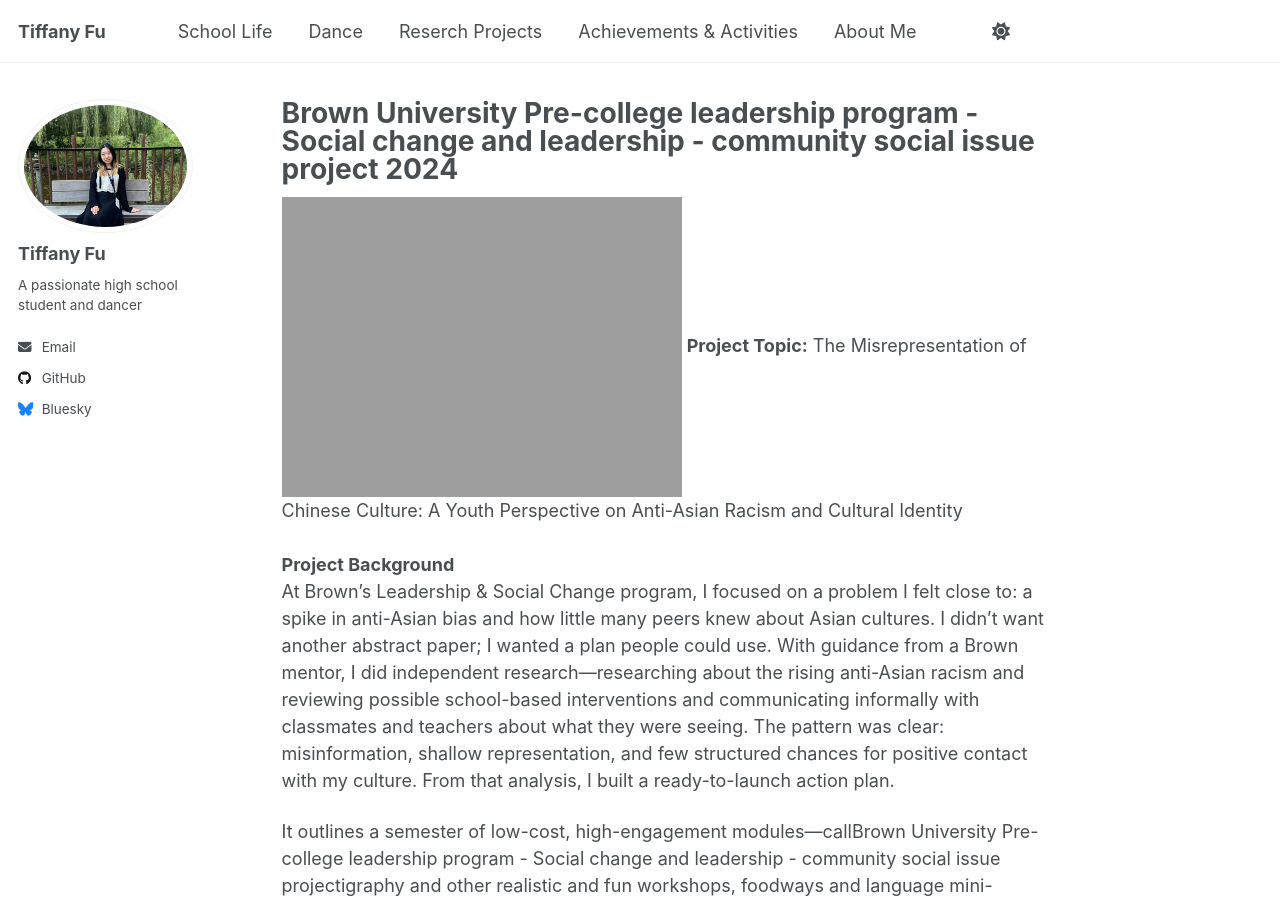
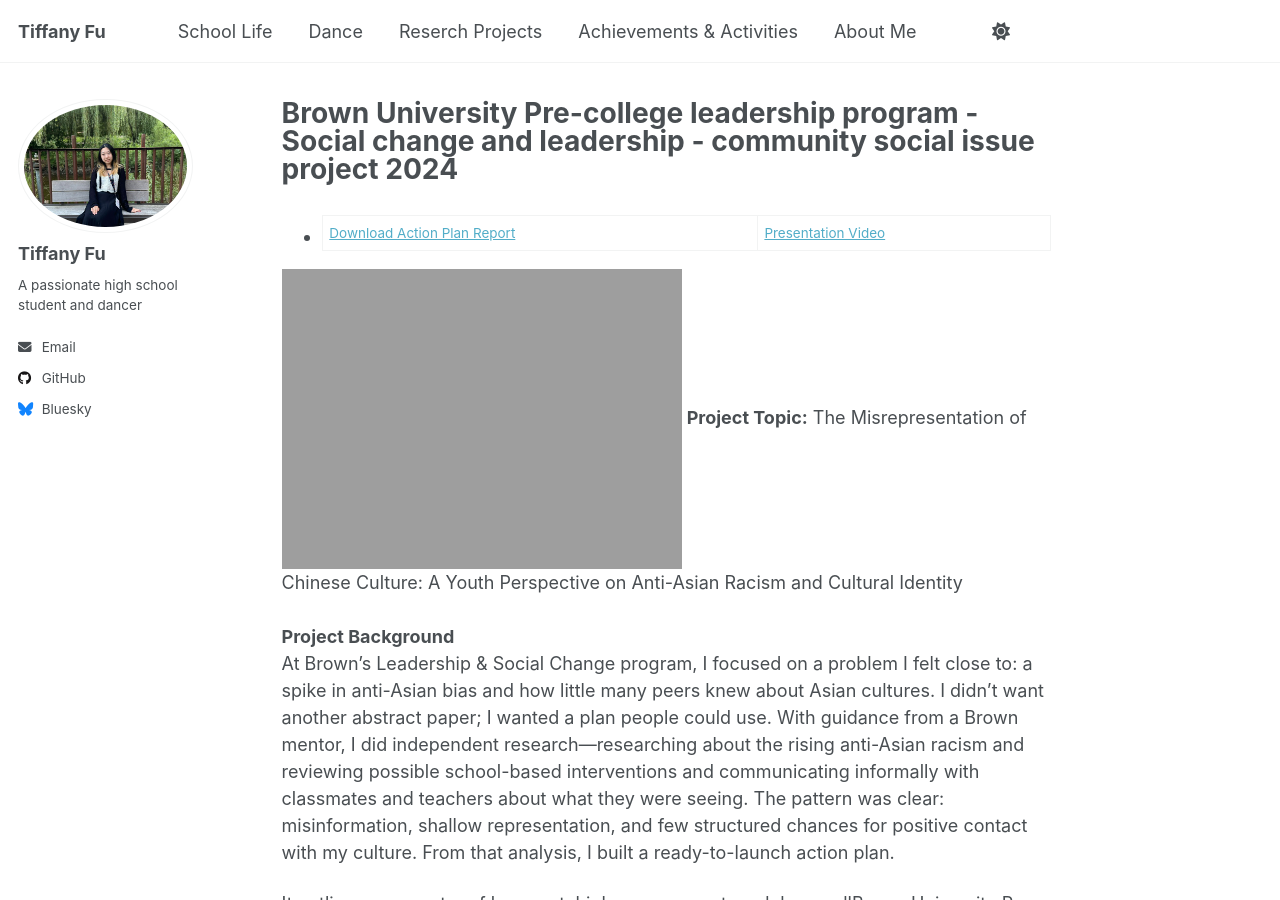
Before and after one commit to TiffanyJTFu/TiffanyFu, a Jekyll site: the page built from _teaching/02-SocialScienceResearchProject-1.md, in a window 1280 px wide and 900 px high. Built offline with Jekyll 4.4.1, drawn with Linux system fonts in a browser that asks for light colours; a script that is not in the unit is left out.

Commit message:
Update 02-SocialScienceResearchProject-1.md

```diff
--- a/_teaching/02-SocialScienceResearchProject-1.md
+++ b/_teaching/02-SocialScienceResearchProject-1.md
@@ -5,6 +5,7 @@ type: ""
 permalink: /teaching/SocialScienceResearchProject-1
 ---
 
+- [Download Action Plan Report](https://tiffanyjtfu.github.io/TiffanyFu/files/Step%208B_%20Action%20plan%20Final%20Report%20-%20Tiffany%20Fu.pdf) | [Presentation Video](https://tiffanyjtfu.github.io/TiffanyFu/files/Action%20plan%20Presentation.mp4)
 
 
 ![SocialScience01](https://tiffanyjtfu.github.io/TiffanyFu/images/socialsciencebrown.png)
```
